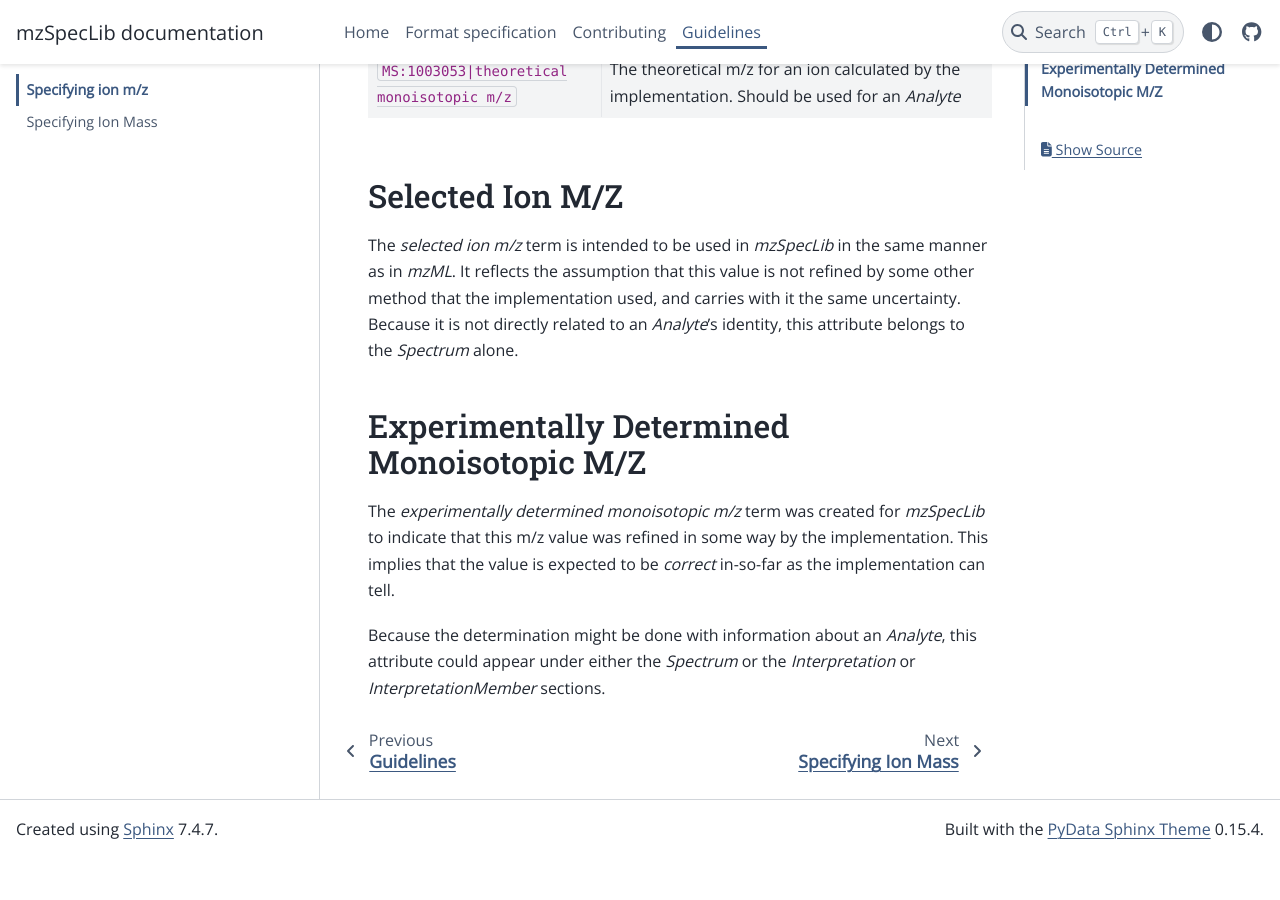
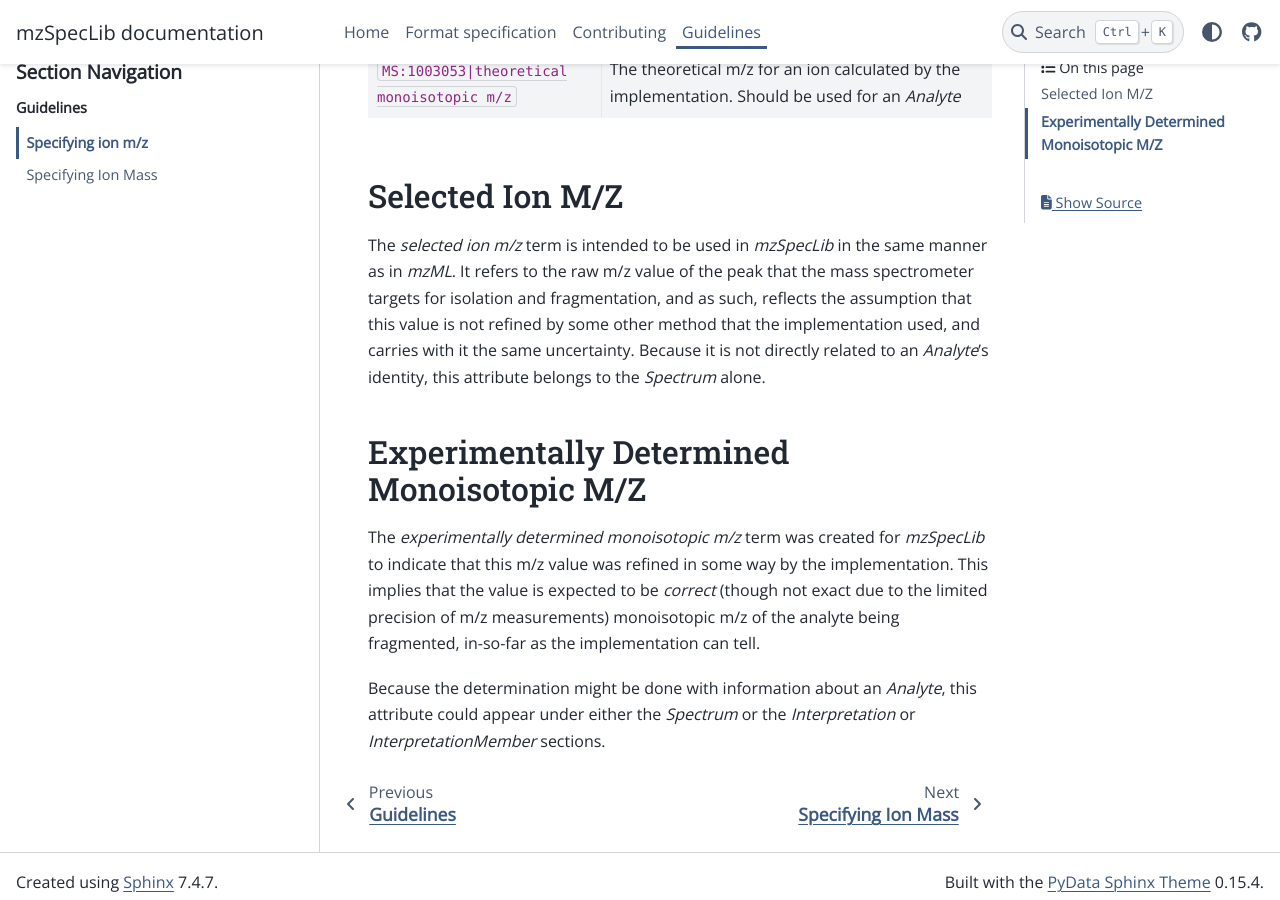
Before and after one commit to HUPO-PSI/mzSpecLib, a Sphinx documentation site: the page built from docs/guidelines/mz_terms.rst, in a window 1280 px wide and 900 px high, scrolled down 494 px. Built offline with Sphinx 7.4.7 and the PyData theme 0.15.4, drawn with Linux system fonts in a browser that asks for light colours; before the commit the page ends 1353 px from its top, so only the background shows below that.

Commit message:
Update mz_terms.rst

```diff
--- a/docs/guidelines/mz_terms.rst
+++ b/docs/guidelines/mz_terms.rst
@@ -12,7 +12,7 @@
 
 The :title-reference:`selected ion m/z` term is intended to be used in
 :title-reference:`mzSpecLib` in the same manner as in :title-reference:`mzML`.
-It reflects the assumption that this value is not refined by some other
+It refers to the raw m/z value of the peak that the mass spectrometer targets for isolation and fragmentation, and as such, reflects the assumption that this value is not refined by some other
 method that the implementation used, and carries with it the same uncertainty.
 Because it is not directly related to an `Analyte`'s identity, this attribute
 belongs to the `Spectrum` alone.
@@ -23,7 +23,7 @@
 The :title-reference:`experimentally determined monoisotopic m/z` term
 was created for :title-reference:`mzSpecLib` to indicate that this m/z
 value was refined in some way by the implementation. This implies that
-the value is expected to be *correct* in-so-far as the implementation
+the value is expected to be *correct* (though not exact due to the limited precision of m/z measurements) monoisotopic m/z of the analyte being fragmented, in-so-far as the implementation
 can tell.
 
 Because the determination might be done with information about
```
